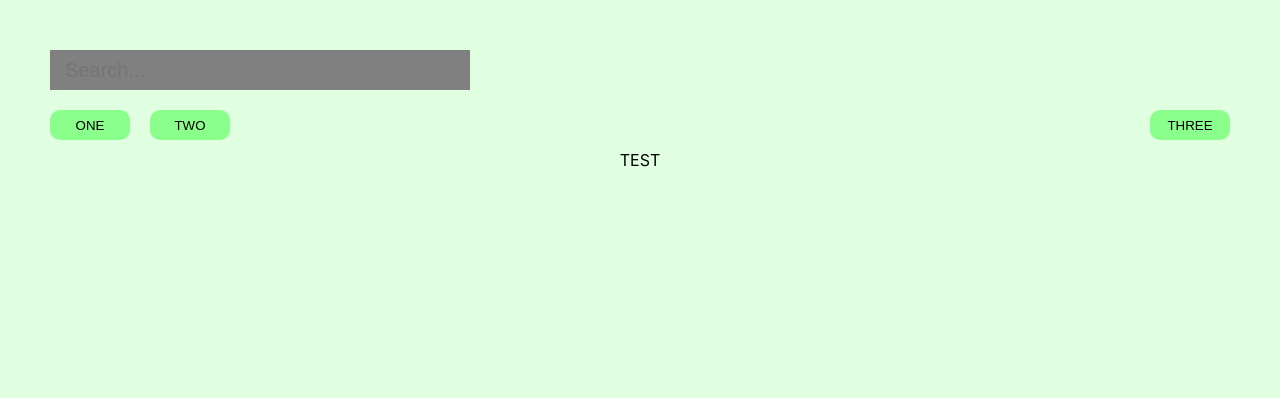
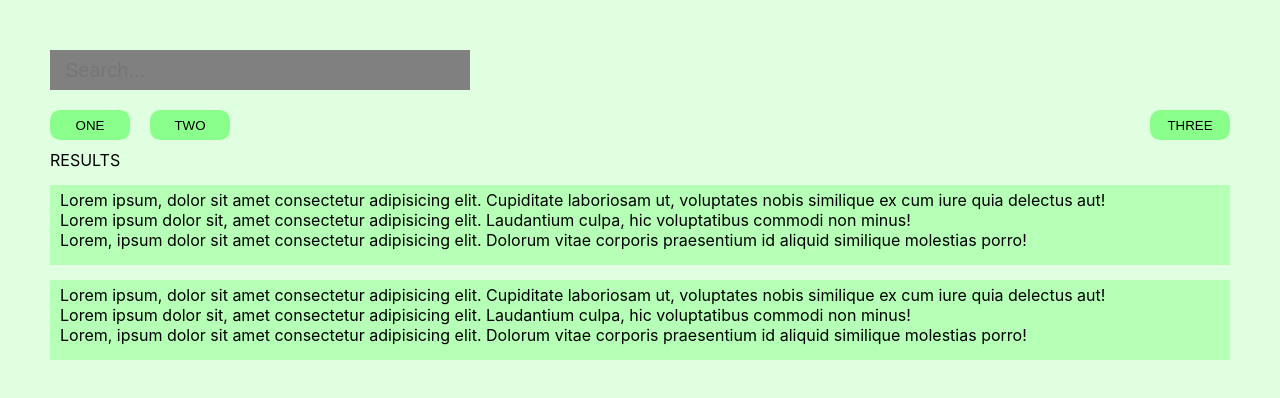
Before and after one commit to ArminasStrolys/react-application-assignment-1, a React (Create React App) app: page / in a window 1280 px wide. Shown: the top 398 px of the page. Built offline with nearby package versions, Linux system fonts and the light colour scheme.

Commit message:
Created singular component

```diff
--- a/src/modules/app/App.css
+++ /dev/null
@@ -1,38 +0,0 @@
-.App {
-  text-align: center;
-}
-
-.App-logo {
-  height: 40vmin;
-  pointer-events: none;
-}
-
-@media (prefers-reduced-motion: no-preference) {
-  .App-logo {
-    animation: App-logo-spin infinite 20s linear;
-  }
-}
-
-.App-header {
-  background-color: #282c34;
-  min-height: 100vh;
-  display: flex;
-  flex-direction: column;
-  align-items: center;
-  justify-content: center;
-  font-size: calc(10px + 2vmin);
-  color: white;
-}
-
-.App-link {
-  color: #61dafb;
-}
-
-@keyframes App-logo-spin {
-  from {
-    transform: rotate(0deg);
-  }
-  to {
-    transform: rotate(360deg);
-  }
-}
--- a/src/modules/app/App.js
+++ b/src/modules/app/App.js
@@ -1,12 +1,11 @@
 import Navi from "../navi/Navi"
-import List from "../list/List";
-import "./App.css";
+import Results from "../results/Results";
 
 function App() {
   return (
     <div className="App">
       <Navi />
-      <List />
+      <Results />
     </div>
   );
 }
--- a/src/modules/list/List.jsx
+++ /dev/null
@@ -1,11 +0,0 @@
-import React from 'react';
-
-const List = () => {
-    return (
-        <div className='list'>
-            TEST
-        </div>
-    );
-}
-
-export default List;
--- /dev/null
+++ b/src/modules/result/Result.jsx
@@ -0,0 +1,15 @@
+import React from 'react';
+
+const Result = () => {
+    return (
+        <div className='result'>
+            Lorem ipsum, dolor sit amet consectetur adipisicing elit. Cupiditate laboriosam ut, voluptates nobis similique ex cum iure quia delectus aut!
+            <br />
+            Lorem ipsum dolor sit, amet consectetur adipisicing elit. Laudantium culpa, hic voluptatibus commodi non minus!
+            <br />
+            Lorem, ipsum dolor sit amet consectetur adipisicing elit. Dolorum vitae corporis praesentium id aliquid similique molestias porro!
+        </div>
+    );
+}
+
+export default Result;
--- /dev/null
+++ b/src/modules/results/Results.jsx
@@ -0,0 +1,14 @@
+import React from 'react';
+import Result from '../result/Result';
+
+const Results = () => {
+    return (
+        <div>
+            RESULTS
+            <Result />
+            <Result />
+        </div>
+    );
+}
+
+export default Results;
--- /dev/null
+++ b/src/scss/_result.scss
@@ -0,0 +1,8 @@
+@import "./_var.scss";
+
+.result{
+    background-color: $mainSecondaryColor;
+    height: 70px;
+    padding: 5px 10px;
+    margin: 15px 0;
+}
--- a/src/scss/_var.scss
+++ b/src/scss/_var.scss
@@ -1,5 +1,5 @@
 $mainPrimaryColor: rgb(224, 255, 224);
-$mainSecondaryColor: rgb(0, 122, 0);
+$mainSecondaryColor: rgb(182, 255, 182);
 $buttonColor: rgb(139, 255, 139);
 $gray: gray;
 $white: white;
--- a/src/scss/style.css
+++ b/src/scss/style.css
@@ -48,4 +48,11 @@ body {
 .search-bar .button3 {
   right: 0;
 }
+
+.result {
+  background-color: #b6ffb6;
+  height: 70px;
+  padding: 5px 10px;
+  margin: 15px 0;
+}
 /*# sourceMappingURL=style.css.map */
--- a/src/scss/style.scss
+++ b/src/scss/style.scss
@@ -1,2 +1,3 @@
 @import "./_body.scss";
 @import "./_navi.scss";
+@import "./result";
```
Also changed, not shown: 1 other file (tests, documents, lock files or other folders).
